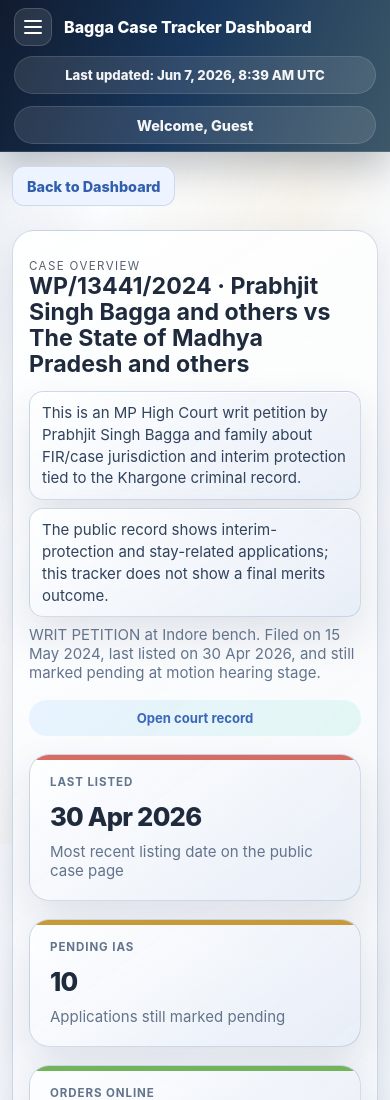
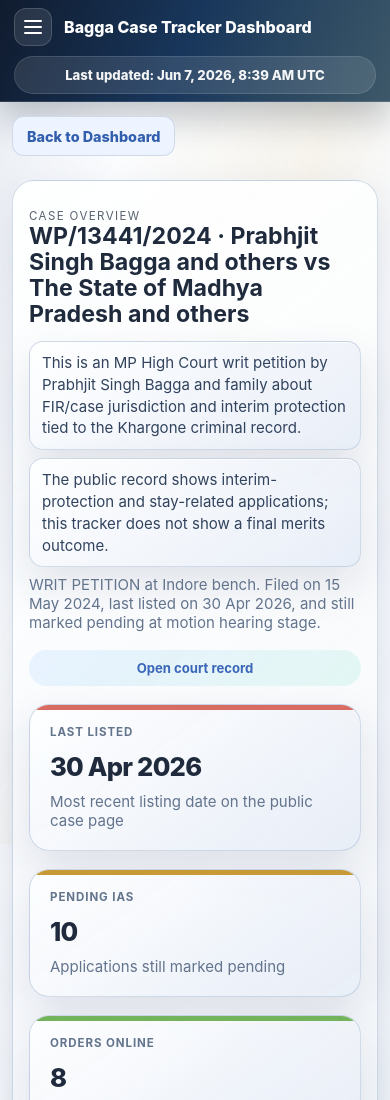
Before and after one commit to psbaggaai/SunnyCases, a website: page cases.html in a window 390 px wide. Shown: the top 1100 px of the page. Drawn offline with Linux system fonts and the light colour scheme.

Commit message:
Update mobile dashboard labels

```diff
--- a/cases.html
+++ b/cases.html
@@ -252,20 +252,6 @@
         backdrop-filter: blur(10px);
       }
 
-      .welcome-chip {
-        align-items: center;
-        background: rgba(255, 255, 255, 0.11);
-        border: 1px solid rgba(255, 255, 255, 0.12);
-        border-radius: 999px;
-        color: rgba(255, 255, 255, 0.94);
-        display: inline-flex;
-        font-size: 0.9rem;
-        font-weight: 800;
-        min-height: 38px;
-        padding: 8px 14px;
-        white-space: nowrap;
-      }
-
       .last-updated-chip {
         align-items: center;
         background: rgba(255, 255, 255, 0.11);
@@ -1269,7 +1255,6 @@
           align-items: stretch;
         }
 
-        .welcome-chip,
         .last-updated-chip {
           justify-content: center;
           width: 100%;
@@ -1404,7 +1389,6 @@
           </div>
           <div class="banner-actions">
             <div class="last-updated-chip" id="lastUpdatedChip" data-last-updated>Last updated: Jun 7, 2026, 1:39 AM PDT</div>
-            <div class="welcome-chip" id="welcomeChip" aria-live="polite">Welcome, Guest</div>
           </div>
         </div>
       </header>
@@ -1623,6 +1607,7 @@
                 "sourceUrl": "https://mphc.gov.in/case-status",
                 "partiesSummary": "4 petitioner(s), 3 respondent(s), 10 pending IA(s)",
                 "dashletSummary": "FIR jurisdiction/protection matter in MP High Court.",
+                "mobileDashletSummary": "Change of Jurisdiction - FIR Stay",
                 "petitionerLine": "Petitioner: Prabhjit Singh Bagga and family.",
                 "summaryLines": [
                         "This is an MP High Court writ petition by Prabhjit Singh Bagga and family about FIR/case jurisdiction and interim protection tied to the Khargone criminal record.",
@@ -2013,7 +1998,7 @@
                 "stageDetail": "58 - AFTER WEEK/MONTH (COURT ORDER) COVID-19",
                 "filedOn": "23 Jan 2025",
                 "lastListedOn": "22 Jul 2026",
-                "nextVisibleDate": "22 07 2026",
+                "nextVisibleDate": "22 July 2026",
                 "lastOrderLabel": "List After (Weeks) (4), Notice-Ord dt:10/02/2025",
                 "before": "SB PROPOSAL POOL",
                 "da": "MCRC – DA 5",
@@ -2021,6 +2006,7 @@
                 "sourceUrl": "https://mphc.gov.in/case-status",
                 "partiesSummary": "1 petitioner(s), 1 respondent(s), 1 pending IA(s)",
                 "dashletSummary": "Criminal case transfer/jurisdiction in MP High Court under CrPC 407.",
+                "mobileDashletSummary": "Change of Jurisdiction - Criminal Case",
                 "petitionerLine": "Petitioner: Prabhjit Singh Bagga.",
                 "summaryLines": [
                         "This is the MP High Court criminal transfer/jurisdiction case filed by Prabhjit Singh Bagga against Kartar Kaur Chhabra.",
@@ -2086,14 +2072,14 @@
                         }
                 ],
                 "nextSteps": [
-                        "The next visible date on the public record is 22 07 2026.",
+                        "The next visible date on the public record is 22 July 2026.",
                         "The matter is currently shown before SB PROPOSAL POOL.",
                         "1 IA(s) remain pending, including STAY APPLICATION.",
                         "The latest downloadable order currently listed is dated 10 02 2025."
                 ],
                 "listingTimeline": [
                         {
-                                "date": "22 07 2026",
+                                "date": "22 July 2026",
                                 "coram": "SB PROPOSAL POOL",
                                 "purpose": "[FRESH (FOR ADMISSION) - CRIMINAL CASES]\n AFTER WEEK/MONTH (COURT ORDER) COVID-19",
                                 "note": "-"
@@ -3073,8 +3059,6 @@
           heroTitle: "Bagga Case Tracker Dashboard",
           languageLabel: "Language",
           lastUpdatedPrefix: "Last updated:",
-          welcomePrefix: "Welcome,",
-          guestName: "Guest",
           selectorLabel: "Case Selector",
           overviewLabel: "Case Overview",
           openCourtRecord: "Open court record",
@@ -3124,8 +3108,6 @@
           heroTitle: "बग्गा केस ट्रैकर डैशबोर्ड",
           languageLabel: "भाषा",
           lastUpdatedPrefix: "डेटा अपडेट:",
-          welcomePrefix: "स्वागत है,",
-          guestName: "अतिथि",
           selectorLabel: "केस चयन",
           overviewLabel: "केस अवलोकन",
           openCourtRecord: "कोर्ट रिकॉर्ड खोलें",
@@ -3205,6 +3187,8 @@
         "Section 9 | Restitution": "धारा 9 | पुनर्स्थापन",
         "Section 144 | Maintenance": "धारा 144 | मेंटेनेंस",
         "Section 23 | Domestic Violence": "धारा 23 | घरेलू हिंसा",
+        "Change of Jurisdiction - FIR Stay": "क्षेत्राधिकार बदलना - FIR स्टे",
+        "Change of Jurisdiction - Criminal Case": "क्षेत्राधिकार बदलना - क्रिमिनल केस",
         "Completed": "पूरा",
       };
 
@@ -3326,7 +3310,6 @@
         ".notice-card",
         ".party-card",
         ".btn-link",
-        ".welcome-chip",
         ".last-updated-chip",
         ".language-button",
         ".menu-button",
@@ -3380,22 +3363,6 @@
       function localizeText(text) {
         if (currentLanguage !== "hi") return text;
         return phraseMapHi[text] || text;
-      }
-
-      function getStoredProfile() {
-        try {
-          return JSON.parse(localStorage.getItem("baggaCaseTrackerProfile") || "null");
-        } catch {
-          return null;
-        }
-      }
-
-      function renderWelcome() {
-        const welcomeChip = document.getElementById("welcomeChip");
-        if (!welcomeChip) return;
-        const profile = getStoredProfile();
-        const name = (profile?.displayName || profile?.username || t("guestName")).trim();
-        welcomeChip.textContent = `${t("welcomePrefix")} ${name || t("guestName")}`;
       }
 
       function formatLastUpdated() {
@@ -3435,7 +3402,6 @@
           button.classList.toggle("active", isActive);
           button.setAttribute("aria-pressed", isActive ? "true" : "false");
         });
-        renderWelcome();
         renderLastUpdated();
       }
 
```
Also changed, not shown: index.html (+7 -41 lines).
